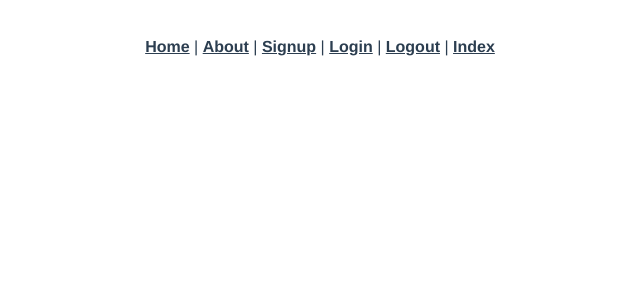
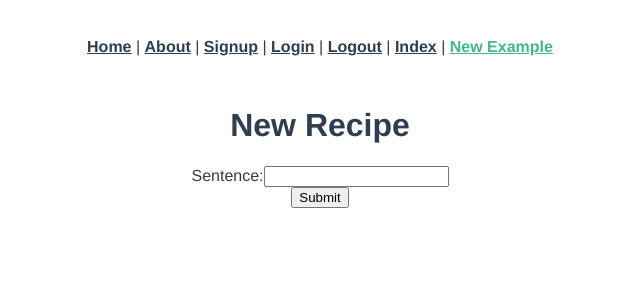
Before and after one commit to jamiedenvir/vocab-app-frontend, a Vue app: page /views/new in a window 1280 px wide. Shown: the top 300 px of the page, without its empty margins (320-960 px from the left). Built offline with nearby package versions, Linux system fonts and the light colour scheme; the HTML template or start-up script is replaced by a standard one.

Commit message:
adds examples show route and link, defines a create function with a post request, and adds inputs with v-model and submit button

```diff
--- a/src/App.vue
+++ b/src/App.vue
@@ -12,6 +12,8 @@
       <router-link to="/logout">Logout</router-link>
       |
       <router-link to="/views/index">Index</router-link>
+      |
+      <router-link to="/views/new">New Example</router-link>
     </div>
     <router-view />
   </div>
--- a/src/router/index.js
+++ b/src/router/index.js
@@ -5,6 +5,8 @@
 import Login from "../views/Login.vue";
 import Logout from "../views/Logout.vue";
 import ExamplesIndex from "../views/examples/Index.vue";
+import ExamplesNew from "../views/examples/New.vue";
+
 
 Vue.use(VueRouter);
 
@@ -42,6 +44,11 @@
     name: "examples-index",
     component: ExamplesIndex,
   },
+  {
+    path: "/views/new",
+    name: "examples-new",
+    component: ExamplesNew,
+  },
 ];
 
 const router = new VueRouter({
--- a/src/views/examples/New.vue
+++ b/src/views/examples/New.vue
@@ -1,6 +1,24 @@
 <template>
   <div class="examples-new">
-    <h1>{{ message }}</h1>
+    <form v-on:submit.prevent="createRecipe()">
+      <h1>New Recipe</h1>
+      <ul>
+        <li class="text-danger" v-for="error in errors" v-bind:key="error">
+          {{ error }}
+        </li>
+      </ul>
+      <div class="form-group">
+        <label>Sentence:</label>
+        <input type="text" class="form-control" v-model="newExampleParams.sentence" />
+      </div>
+
+      <input type="submit" class="btn btn-primary" value="Submit" />
+    </form>
+    <!-- newExampleParams: {{ newExampleParams }} -->
+    <!-- <p>
+      Current logged in user: {{ typeof $parent.getUserId() }}
+      {{ $parent.getUserId() }}
+    </p> -->
   </div>
 </template>
 
@@ -11,10 +29,29 @@
 export default {
   data: function () {
     return {
-      message: "Welcome to Vue.js!",
+      newExampleParams: {},
+      errors: [],
     };
   },
-  created: function () {},
-  methods: {},
+  created: function () {
+    // axios.get(`/examples/${this.$route.params.id}`).then((response) => {
+    //   console.log("Examples array", response.data);
+    //   this.post = response.data;
+    // });
+  },
+  methods: {
+    createExample: function () {
+      axios
+        .post("/examples", this.newExampleParams)
+        .then((response) => {
+          console.log(response.data);
+          this.$router.push("/examples");
+        })
+        .catch((error) => {
+          this.errors = error.response.data.errors;
+          this.status = error.response.status;
+        });
+    },
+  },
 };
 </script>
```
